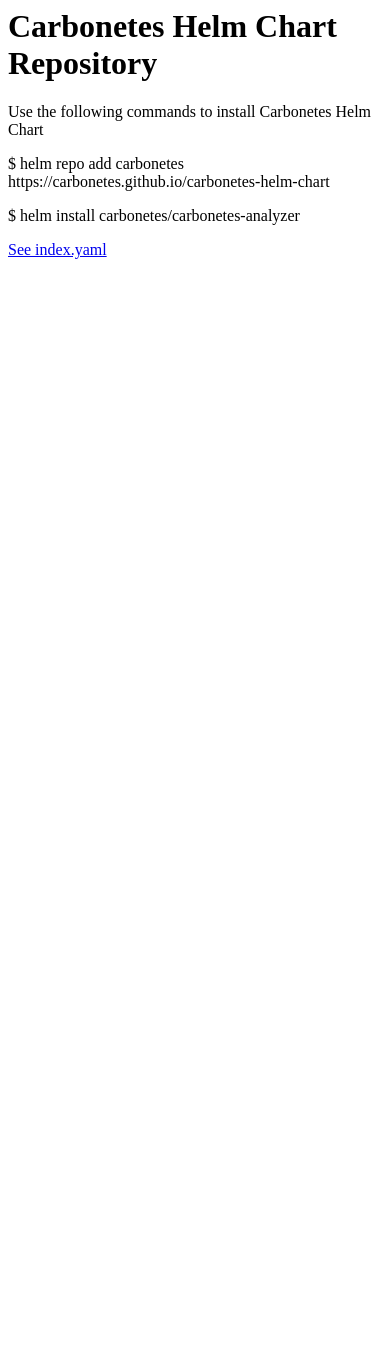
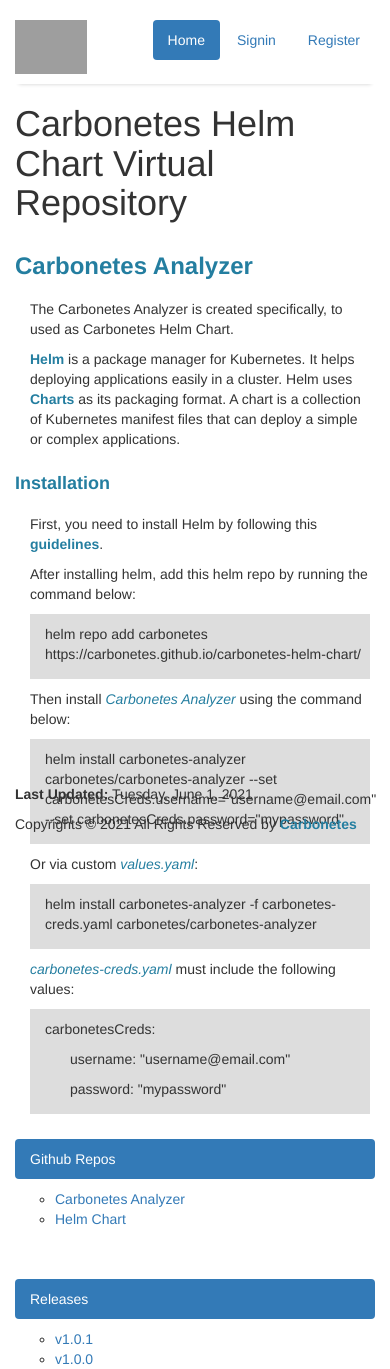
Before and after one commit to carbonetes/carbonetes-helm-chart, a plain HTML site: page docs/index.html in a window 390 px wide. Before the commit the page ends 844 px from the top, so only its background shows below. Drawn offline with nearby package versions, Linux system fonts and the light colour scheme; grey boxes are pictures that could not be loaded.

Commit message:
Add new chart version and put styles in index.html

```diff
--- a/carbonetes-analyzer/Chart.yaml
+++ b/carbonetes-analyzer/Chart.yaml
@@ -1,7 +1,8 @@
 apiVersion: v2
 name: carbonetes-analyzer
 description: Executes Carbonetes complete securty analysis
-version: 1.0.0
+version: 1.0.1
+appVersion: "1.16.0"
 home: https://carbonetes.com
 sources:
 - https://github.com/carbonetes/carbonetes-analyzer
--- a/carbonetes-analyzer/values.yaml
+++ b/carbonetes-analyzer/values.yaml
@@ -11,7 +11,7 @@
 debugging: false
 
 image:
-  repository: carbonetes/carbonetes-analyzer:1.0.0
+  repository: carbonetes/carbonetes-analyzer:1.0.1
   pullPolicy: Always
 
 imagePullSecrets: []
--- a/docs/index.html
+++ b/docs/index.html
@@ -1,12 +1,143 @@
-<html>
+<!DOCTYPE html>
+<html lang="en">
   <head>
+
+    <!-- Declared Vars To Go Here -->
+
+    <meta charset="utf-8">
+    <meta http-equiv="X-UA-Compatible" content="IE=edge">
+    <meta name="viewport" content="width=device-width, initial-scale=1">
+
+    <!-- Metadata -->
+    <meta name="A helm chart virtual repo for Carbonetes" content="">
+    <meta name="Carbonetes" content="">
+
+    <!-- Page Name and Site Name -->
     <title>Carbonetes Helm Chart Repo</title>
+
+    <!-- CSS -->
+    <link href="https://maxcdn.bootstrapcdn.com/bootstrap/3.3.6/css/bootstrap.min.css" rel="stylesheet">
+
+    <style>
+      .footer {
+        bottom: 0;
+        position: absolute;
+      }
+
+      .main-navigation {
+          box-shadow: 0 4px 4px -4px rgba(0,0,0,.2);
+          width: 100%;
+          padding-bottom: 10px;
+      }
+    </style>
+
   </head>
+
   <body>
-    <h1>Carbonetes Helm Chart Repository</h1>
-    <p>Use the following commands to install Carbonetes Helm Chart</p>
-    <p> $ helm repo add carbonetes https://carbonetes.github.io/carbonetes-helm-chart </p>
-    <p> $ helm install carbonetes/carbonetes-analyzer </p>
-    <p><a href="./index.yaml">See index.yaml</a></p>
+
+    <div class="container">
+
+      <header style="margin-top: 20px;" class="header clearfix">
+
+        <!-- Main Menu -->
+        <nav class="main-navigation">
+          <a href="https://carbonetes.com"><img style="width: 20%;" src="https://cdn.carbonetes.com/carbonetes-plugin/assets/branding/branding_header.png" alt="Carbonetes"></a>
+
+          <ul class="nav nav-pills pull-right">
+            <li class="active"><a href="./index.html">Home</a></li>
+            <li><a href="https://console.carbonetes.com/signin"">Signin</a></li>
+            <li><a href="https://console.carbonetes.com/register">Register</a></li>
+          </ul>
+        </nav>
+
+
+
+      </header>
+
+      <div class="page-heading">
+
+        <!-- Page Heading -->
+        <h1>Carbonetes Helm Chart Virtual Repository</h1>
+
+      </div>
+
+      <div class="row">
+
+        <div class="col-sm-9">
+
+          <div class="page-contents">
+
+            <!-- Design Body -->
+            <h3 style="color:#247ea0; font-weight: bold;">Carbonetes Analyzer</h3>
+            <div style="padding: 5px; padding-left: 15px; padding-top: 10px; margin-bottom: 10px;" class="col-sm-12">
+              <p>The Carbonetes Analyzer is created specifically, to used as Carbonetes Helm Chart.</p>
+              <p><a style="text-decoration: none; color:#247ea0; font-weight: bold;" href="https://helm.sh/">Helm</a> is a package manager for Kubernetes.
+                It helps deploying applications easily in a cluster. Helm uses
+                <a style="text-decoration: none; color:#247ea0; font-weight: bold;" href="https://helm.sh/docs/topics/charts/">Charts</a> as its packaging format.
+                A chart is a collection of Kubernetes manifest files that can deploy a simple or complex applications.
+              </p>
+            </div>
+
+            <h4 style="color:#247ea0; font-weight: bold;">Installation</h4>
+            <div style="padding: 5px; padding-left: 15px; padding-top: 10px; margin-bottom: 10px;" class="col-sm-12">
+              <p>First, you need to install Helm by following this <a style="text-decoration: none; color:#247ea0; font-weight: bold;"  href="https://helm.sh/docs/intro/install/">guidelines</a>.</p>
+              <p>After installing helm, add this helm repo by running the command below:</p>
+              <div style="background-color: rgb(221, 221, 221); padding: 5px; padding-left: 15px; padding-top: 10px; margin-bottom: 10px;" class="col-sm-12">
+                <p>helm repo add carbonetes https://carbonetes.github.io/carbonetes-helm-chart/</p>
+              </div>
+              <p>Then install <span style="font-style: italic; color: #247ea0;">Carbonetes Analyzer</span> using the command below:</p>
+              <div style="background-color: rgb(221, 221, 221); padding: 5px; padding-left: 15px; padding-top: 10px; margin-bottom: 10px;" class="col-sm-12">
+                <p>helm install carbonetes-analyzer carbonetes/carbonetes-analyzer --set carbonetesCreds.username="username@email.com" --set carbonetesCreds.password="mypassword"</p>
+              </div>
+              <p>Or via custom <span style="font-style: italic; color: #247ea0;">values.yaml</span>:</p>
+              <div style="background-color: rgb(221, 221, 221); padding: 5px; padding-left: 15px; padding-top: 10px; margin-bottom: 10px;" class="col-sm-12">
+                <p>helm install carbonetes-analyzer -f carbonetes-creds.yaml carbonetes/carbonetes-analyzer</p>
+              </div>
+              <p><span style="font-style: italic; color: #247ea0;">carbonetes-creds.yaml</span> must include the following values:</p>
+              <div style="background-color: rgb(221, 221, 221); padding: 5px; padding-left: 15px; padding-top: 10px; margin-bottom: 10px;" class="col-sm-12">
+                <p>carbonetesCreds:</p>
+                <p style="margin-left: 25px;">username: "username@email.com"</p>
+                <p style="margin-left: 25px;">password: "mypassword"</p>
+              </div>
+            </div>
+
+          </div>
+
+        </div>
+
+        <div class="col-sm-3">
+
+          <ul class="nav nav-pills nav-stacked">
+            <li class="active"><a href="">Github Repos</a>
+              <ul style="margin-top: 10px;">
+                <li><a href="https://github.com/carbonetes/carbonetes-analyzer">Carbonetes Analyzer</a></li>
+                <li><a href="https://github.com/carbonetes/carbonetes-helm-chart">Helm Chart</a></li>
+              </ul>
+            </li>
+          </ul>
+
+          <ul style="margin-top: 50px;" class="nav nav-pills nav-stacked">
+            <li class="active"><a href="https://hub.docker.com/repository/docker/carbonetes/carbonetes-analyzer">Releases</a>
+              <ul style="margin-top: 10px;">
+                <li><a href="./carbonetes-analyzer-1.0.1.tgz">v1.0.1</a></li>
+                <li><a href="./carbonetes-analyzer-1.0.0.tgz">v1.0.0</a></li>
+              </ul>
+            </li>
+          </ul>
+
+        </div>
+
+      </div>
+
+      <footer class="footer">
+        <p>
+          <!-- Last Updated Design Area-->
+          <span style="font-weight: bold;">Last Updated:</span> Tuesday, June 1, 2021
+        </p>
+        <p>Copyrights &copy; 2021 All Rights Reserved by <span style="font-weight: bold; color: #247ea0;">Carbonetes</span></p>
+      </footer>
+
+    </div> <!-- /container -->
+
   </body>
 </html>
```
Also changed, not shown: carbonetes-analyzer/templates/NOTES.txt (+32 -20 lines), docs/index.yaml (+15 -3 lines), 1 other file.
